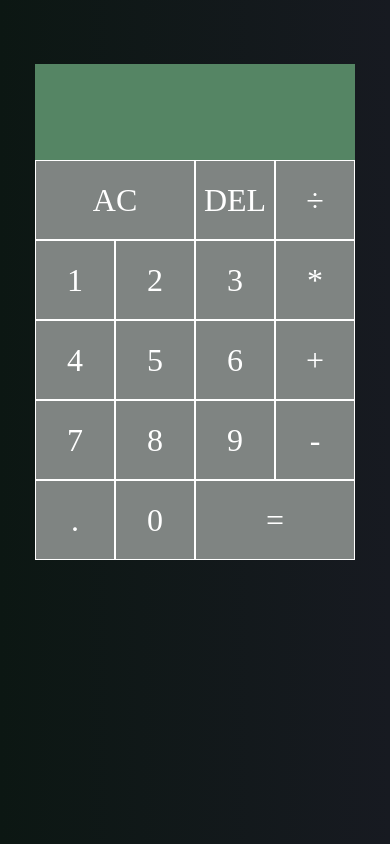
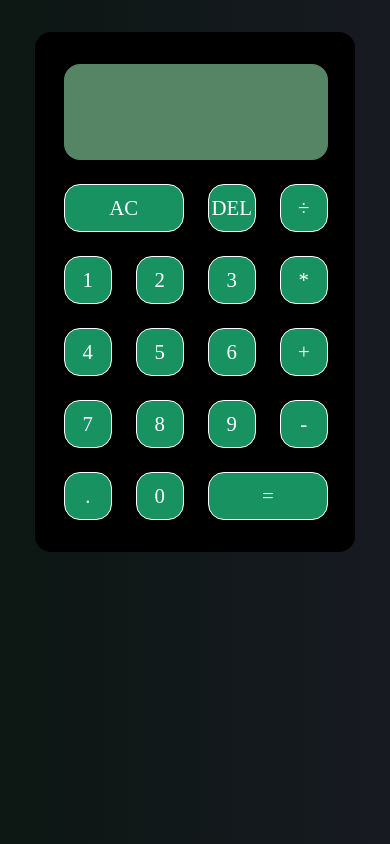
Before and after one commit to DayTroy/easycalc, a React (Vite) app: page / in a window 390 px wide. Built offline with nearby package versions, Linux system fonts and the light colour scheme; a web font is replaced by a local one.

Commit message:
Updated App.css

```diff
--- a/src/App.css
+++ b/src/App.css
@@ -21,12 +21,19 @@ body {
   background: linear-gradient(to right, #0c1713, #171a21);
 }
 
+.calculator-wrapper {
+  width: 28.5rem;
+  background-color: #000;
+  padding: 2rem 3rem;
+  margin: 0 auto;
+  border-radius: 1rem;
+}
+
 .calculator-grid {
   display: grid;
-  justify-content: center;
-  margin-top: 2rem;
-  grid-template-columns: repeat(4, 6rem);
-  grid-template-rows: minmax(7rem, auto) repeat(5, 6rem);
+  grid-template-columns: repeat(4, 4.5rem);
+  grid-template-rows: minmax(7rem, auto) repeat(5, 4.5rem);
+  gap: 1.5rem;
 }
 
 .calculator-grid > button {
@@ -34,19 +41,15 @@ body {
   font-size: 2rem;
   border: 1px solid white;
   outline: none;
-  background-color: #7f8482;
+  background-color: #189261;
   color: white;
+  border-radius: 1rem;
 }
-
-.calculator-grid > button:hover {
-  transition: 0.5s;
-  background-color: rgba(255, 255, 255, 0.9);
-}
-
 
 .calculator-grid > button:focus {
   transition: 0.5s;
-  background-color: rgba(255, 255, 255, 0.9);
+  background-color: #000;
+  box-shadow: 0.5rem 0.5rem 0 0 #fff;
 }
 
 .span-two {
@@ -64,6 +67,7 @@ body {
   padding: 0.75rem;
   word-wrap: break-word;
   word-break: break-all;
+  border-radius: 1rem;
 }
 
 .output .previous-operand {
@@ -76,16 +80,47 @@ body {
   font-size: 2.5rem;
 }
 
-@media only screen and (max-width: 450px) {
+@media only screen and (max-width: 510px) {
   .calculator-grid {
-    grid-template-columns: repeat(4, 5rem);
-    grid-template-rows: minmax(6rem, auto) repeat(5, 5rem);
+    grid-template-columns: repeat(4, 3rem);
+    grid-template-rows: minmax(6rem, auto) repeat(5, 3rem);
+  }
+  .calculator-wrapper {
+    width: 20rem;
+    padding: 2rem 1.8rem;
+  }
+  .calculator-grid > button {
+    font-size: 1.3rem;
+  }
+  .calculator-grid > button:focus {
+    box-shadow: 0.3rem 0.3rem 0 0 #fff;
+  }
+  .output .previous-operand {
+    font-size: 1rem;
+  }
+  .output .current-operand {
+    font-size: 2rem;
   }
 }
 
-@media only screen and (max-width: 350px) {
+@media only screen and (max-width: 380px) {
   .calculator-grid {
-    grid-template-columns: repeat(4, 4.5rem);
-    grid-template-rows: minmax(5rem, auto) repeat(5, 5rem);
+    grid-template-columns: repeat(4, 2rem);
+    grid-template-rows: minmax(6rem, auto) repeat(5, 2rem);
+    gap: 1rem;
+  }
+  .calculator-wrapper {
+    width: 14rem;
+    padding: 1.5rem;
+  }
+  .calculator-grid > button {
+    font-size: 0.8rem;
+    border-radius: 0.3rem;
+  }
+  .output .previous-operand {
+    font-size: 0.3rem;
+  }
+  .output .current-operand {
+    font-size: 1.3rem;
   }
 }
--- a/src/App.jsx
+++ b/src/App.jsx
@@ -13,6 +13,7 @@ function App() {
   );
 
   return (
+    <div className="calculator-wrapper">
       <div className="calculator-grid">
         <div className="output">
           <div className="previous-operand">
@@ -51,6 +52,7 @@ function App() {
           =
         </button>
       </div>
+    </div>
   );
 }
 
```
Lines whose indentation alone changed are shown as unchanged.
